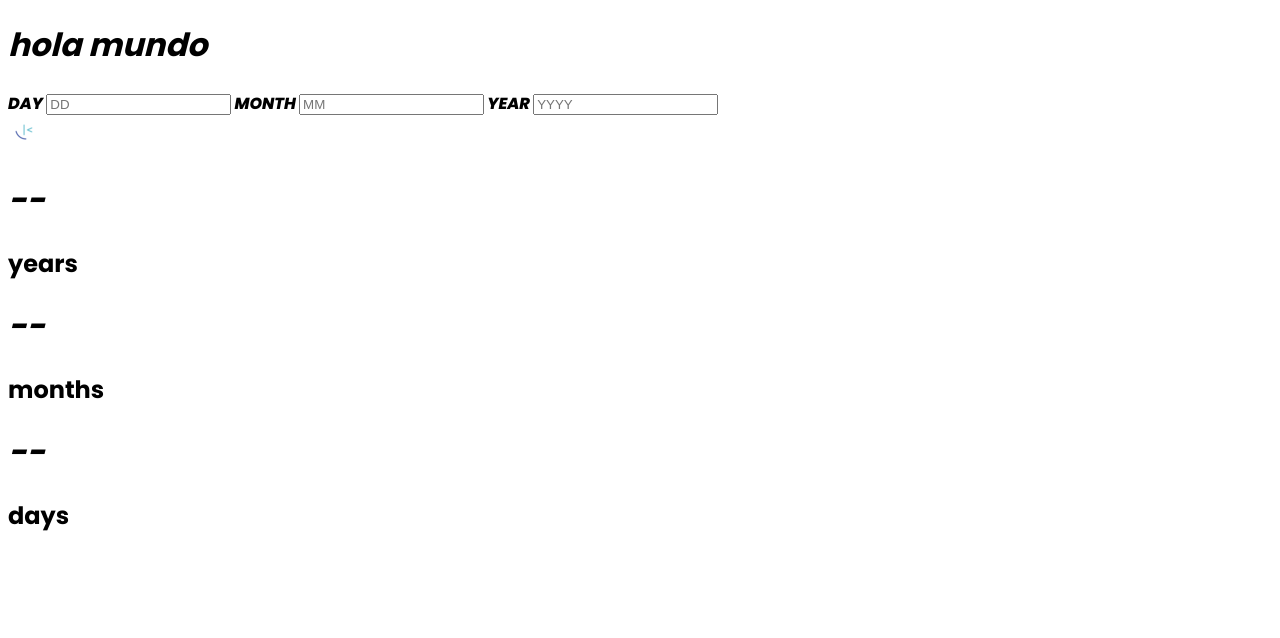
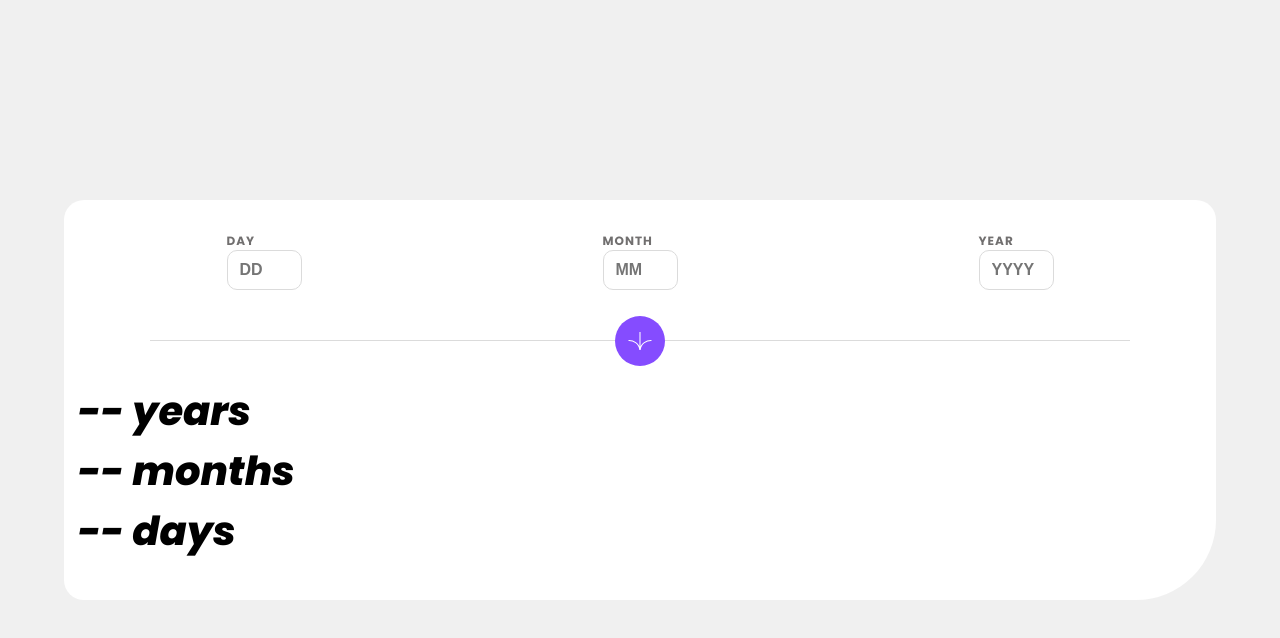
Before and after one commit to equivargas33/manipulaci-n-DOM-BASICA, a plain HTML site: page index.html in a window 1280 px wide. Drawn offline with Linux system fonts and the light colour scheme.

Commit message:
Diseño completo

```diff
--- a/css/styles.css
+++ b/css/styles.css
@@ -9,24 +9,148 @@
 @font-face {
     font-family: 'Poppins';
     src: url(../assets/fonts/Poppins-Italic.ttf) format('truetype');
-    font-weight: 400i;
+    font-style: italic;
+    font-weight: 400;
 }
 
 @font-face {
     font-family: 'Poppins';
     src: url(../assets/fonts/Poppins-ExtraBoldItalic.ttf) format('truetype');
-    font-weight: 800i;
+    font-style: italic;
+    font-weight: 800;
 }
 
+:root {
+    --purple: hsl(259, 100%, 65%);
+    --light-red: hsl(0, 100%, 67%);
+    --white: hsl(0, 0%, 100%);
+    --off-white: hsl(0, 0%, 94%);
+    --Light-grey: hsl(0, 0%, 86%);
+    --Smokey-grey: hsl(0, 1%, 44%);
+    --Off-black: hsl(0, 0%, 8%);
 
+}
+
+* {
+    box-sizing: border-box;
+    padding: 0;
+    margin: 0;
+}
+
+html {
+    font-size: 62.5%;
+}
 
 
 body {
     font-family: 'Poppins', sans-serif;
 }
 
-h1 {
-    font-style: italic;
-    font-weight: 400;
-    font-weight: 800;
+main {
+    width: 100%;
+    height: 100vh;
+    display: flex;
+    flex-flow: row nowrap;
+    justify-content: center;
+    align-items: center;
+    background-color: var(--off-white);
 }
+
+
+.main__container {
+    width: 90%;
+    height: 400px;
+    display: flex;
+    flex-flow: column nowrap;
+
+    border-radius: 2rem 2rem 8rem 2rem;
+    background-color: var(--white);
+}
+
+.main__container .container__inputs {
+    width: 100%;
+    display: flex;
+    flex-flow: row nowrap;
+    align-items: center;
+    justify-content: space-around;
+    margin-top: 32px;
+    padding: 0 12px;
+    color: var(--Smokey-grey);
+    font-size: 1.2rem;
+    letter-spacing: 0.1rem;
+}
+
+    .container__inputs .input--change {
+        width: 75px;
+    }
+    .container__inputs input {
+        width: 75px;
+        height: 40px;
+        border-radius: 1rem;
+        border: 0.1rem solid var(--Light-grey);
+        padding: 12px;
+        font-weight: bold;
+        font-size: 1.6rem;
+    }
+
+    .main__container .container__button {
+        width: 100%;
+        position: relative;
+        display: flex;
+        flex-flow: row nowrap;
+        align-items: center;
+        justify-content: center;
+        margin-top: 5rem;
+        margin-bottom: 3.2rem;
+    }
+
+        .container__button #calculate {
+            position: absolute;
+            display: flex;
+            width: 50px;
+            height: 50px;
+            border-radius: 50%;
+            background-color: var(--purple);
+            align-items: center;
+            justify-content: center;
+        }
+
+
+
+            #calculate img {
+                width: 24px;
+                height: 18px;
+                object-fit: cover;
+            }
+
+        .container__button span {
+            height: 1px;
+            width: 85%;
+            background-color: var(--Light-grey);
+        }
+
+        .main__container .container__results {
+            height: auto;
+            width: 85%;
+            display: flex;
+            flex-flow: column nowrap;
+            font-style: italic;
+            padding: 8px 14px;
+
+        }
+
+            .container__results h2 {
+                font-style: italic;
+                font-size: 4rem;
+                font-weight: 800;
+            }
+
+            .container__results h3 {
+                font-size: 4rem;
+                font-weight: 800;
+            }
+
+            .container__results h4 {
+                font-size: 4rem;
+                font-weight: 800;
+            }
--- a/index.html
+++ b/index.html
@@ -7,29 +7,32 @@
     <title>Age Calculator</title>
 </head>
 <body>
-    <h1>hola mundo</h1>
     <main>
         <div class="main__container">
-            <div class="container__inputs">
+            <form class="container__inputs">
+                <div class="input--change">
                     <label for="day">DAY</label>
                     <input id="day" type="text" placeholder="DD">
+                </div>
+                <div class="input--change">
                     <label for="month">MONTH</label>
                     <input id="month" type="text" placeholder="MM">
+                </div>
+                <div class="input--change">
                     <label for="year">YEAR</label>
                     <input id="year" type="text" placeholder="YYYY">
                 </div>
+            </form>
             <div class="container__button">
+                <span></span>
                 <a href="#" id="calculate">
-                    <img src="assets/images/favicon-32x32.png" alt="calculate btn">
+                    <img src="assets/images/icon-arrow.svg" alt="calculate btn">
                 </a>
             </div>
             <div class="container__results">
-                <h1>--</h1>
-                <h2>years</h2>
-                <h1>--</h1>
-                <h2>months</h2>
-                <h1>--</h1>
-                <h2>days</h2>
+                <h2>-- <span>years</span></h2>
+                <h3>-- <span>months</span></h3>
+                <h4>-- <span>days</span></h4>
             </div>
         </div>
     </main>
```
Lines whose indentation alone changed are shown as unchanged.
